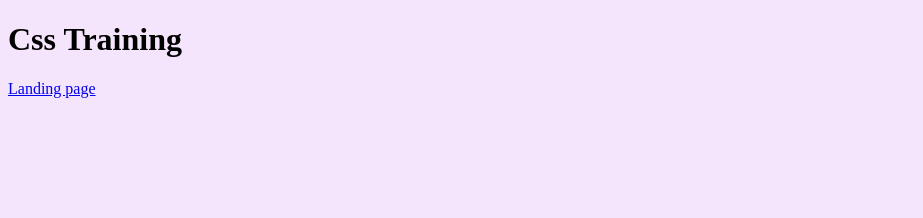
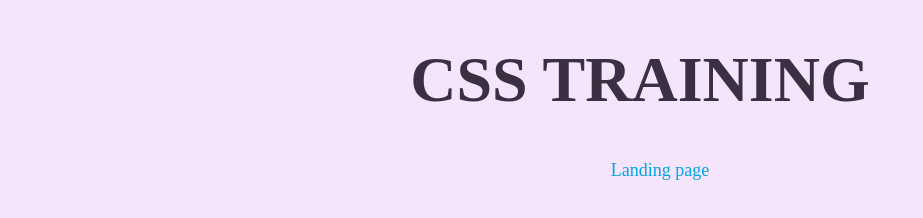
Before and after one commit to tiberiuion/training-css, a website: page index.html in a window 1280 px wide. Shown: the whole page, without its empty margins (0-923 px from the left). Drawn offline with Linux system fonts and the light colour scheme; a web font is replaced by a local one.

Commit message:
Add basic styling for the project homepage.

```diff
--- a/index.html
+++ b/index.html
@@ -8,6 +8,10 @@
 </head>
 <body>
     <h1>Css Training</h1>
-    <a href="landing-page/src">Landing page</a>
+    <nav>
+        <ul>
+            <li><a href="landing-page/src">Landing page</a></li>
+        </ul>
+    </nav>
 </body>
 </html>
--- a/scss/style.scss
+++ b/scss/style.scss
@@ -1,12 +1,41 @@
-@use 'colours';
 @import url('https://fonts.googleapis.com/css2?family=BioRhyme:wdth,wght@100..125,200..800&display=swap');
-
+@import 'colours';
+@import 'typography';
 body {
-    background: colours.$pale-purple;
+    background: $pale-purple;
     font-family: "BioRhyme", serif;
     font-optical-sizing: auto;
     font-weight: 300;
     font-style: normal;
     font-variation-settings:
       "wdth" 100;
+    font-size: 18px;
+    margin: 0;
+    padding: 0;
 }
+
+h1 {
+  font-size: 64px;
+  text-align: center;
+  color: $dark-purple;
+  text-transform: uppercase;
+}
+
+nav {
+  ul {
+    list-style: none;
+    display: flex;
+    justify-content: center;
+  }
+}
+
+a {
+  text-decoration: none;
+  color:  $picton-blue;
+  padding: 1rem ;
+  border-radius: 100%;
+  &:hover {
+    background: $picton-blue;
+    color: $pale-purple;
+  }
+}
```
Also changed, not shown: css/style.css, 1 other file.
